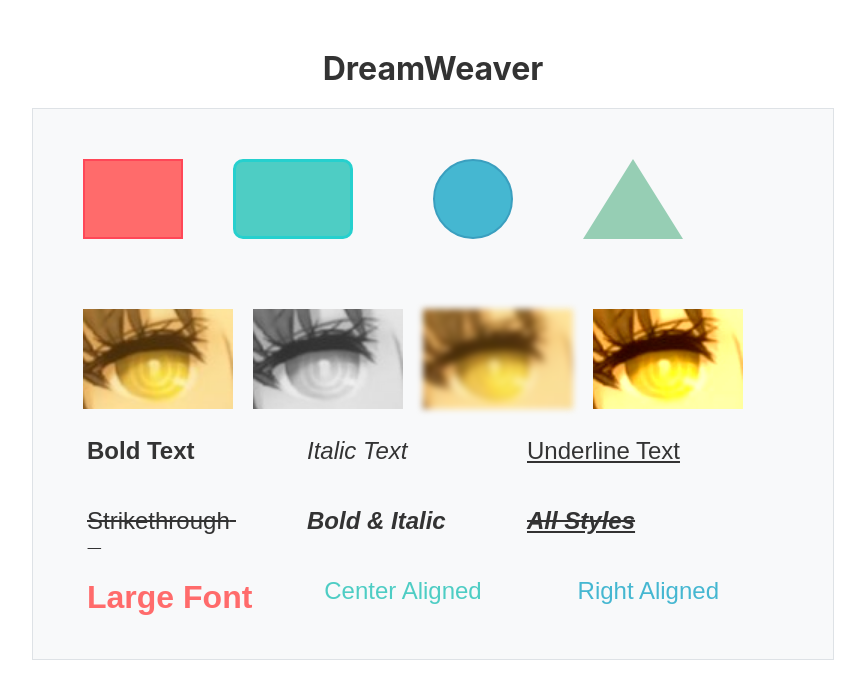
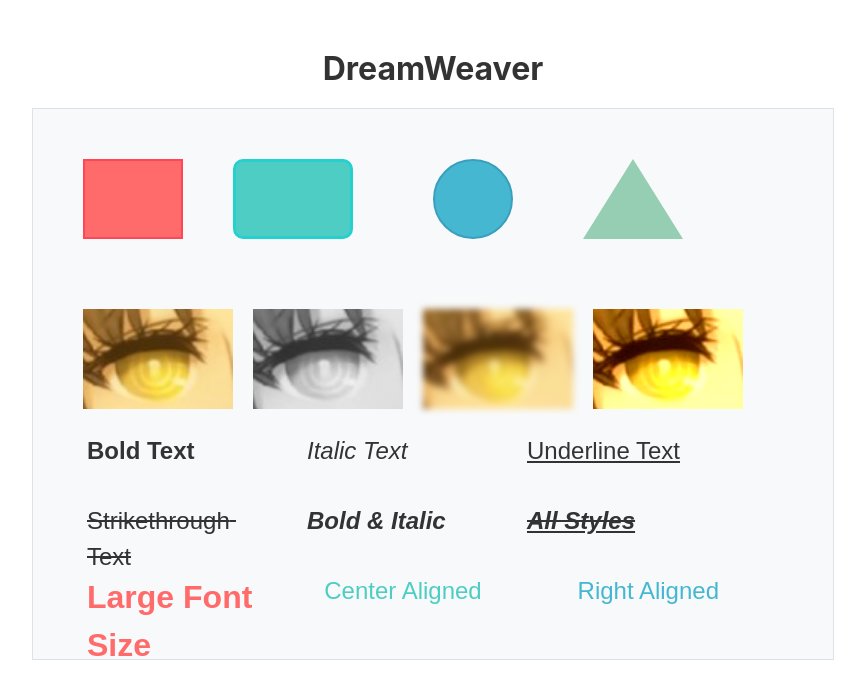
Before and after one commit to Anchen0823/DreamWeaver, a Vue app in the folder app/: page / in a window 1280 px wide. Shown: the top 694 px of the page, without its empty margins (207-1072 px from the left). Built offline with nearby package versions, Linux system fonts and the light colour scheme; the HTML template or start-up script is replaced by a standard one.

Commit message:
fix: enable text wrapping to prevent overflow hidden
Resolve text truncation issue by implementing word wrap functionality, ensuring content remains fully visible within text containers.

```diff
--- a/app/src/components/Canvas.vue
+++ b/app/src/components/Canvas.vue
@@ -348,10 +348,11 @@ const getShapeStyle = (element: ShapeElement): Record<string, string | number> =
       width: '0',
       height: '0',
       backgroundColor: 'transparent',
+      border: 'none',
       borderLeft: `${element.width / 2}px solid transparent`,
       borderRight: `${element.width / 2}px solid transparent`,
       borderBottom: `${element.height}px solid ${element.backgroundColor}`,
-      borderTop: '0 solid transparent'
+      borderTopWidth: '0'
     }
   }
 
@@ -387,11 +388,6 @@ const getImageStyle = (element: ImageElement): Record<string, string | number> =
 // 获取文本元素的样式
 const getTextStyle = (element: TextElement): Record<string, string | number> => {
   return {
-    position: 'absolute',
-    left: '0',
-    top: '0',
-    width: '100%',
-    height: '100%',
     fontFamily: element.fontFamily,
     fontSize: element.fontSize + 'px',
     color: element.color,
@@ -414,10 +410,10 @@ const getTextStyle = (element: TextElement): Record<string, string | number> =>
 // 格式化文本内容（处理换行等）
 const formatTextContent = (element: TextElement): string => {
   return element.content
-    .replace(/&/g, '&amp;')  // 必须先转义 &，因为其他转义会用到 &
-    .replace(/</g, '&lt;')   // 转义 <
-    .replace(/>/g, '&gt;')   // 转义 >
-    .replace(/\n/g, '<br>')  // 最后将换行符转换为 <br> 标签
+    .replace(/\n/g, '<br>')
+    .replace(/&/g, '&amp;')
+    .replace(/</g, '&lt;')
+    .replace(/>/g, '&gt;')
 }
 
 // 统一获取元素样式的方法
```
